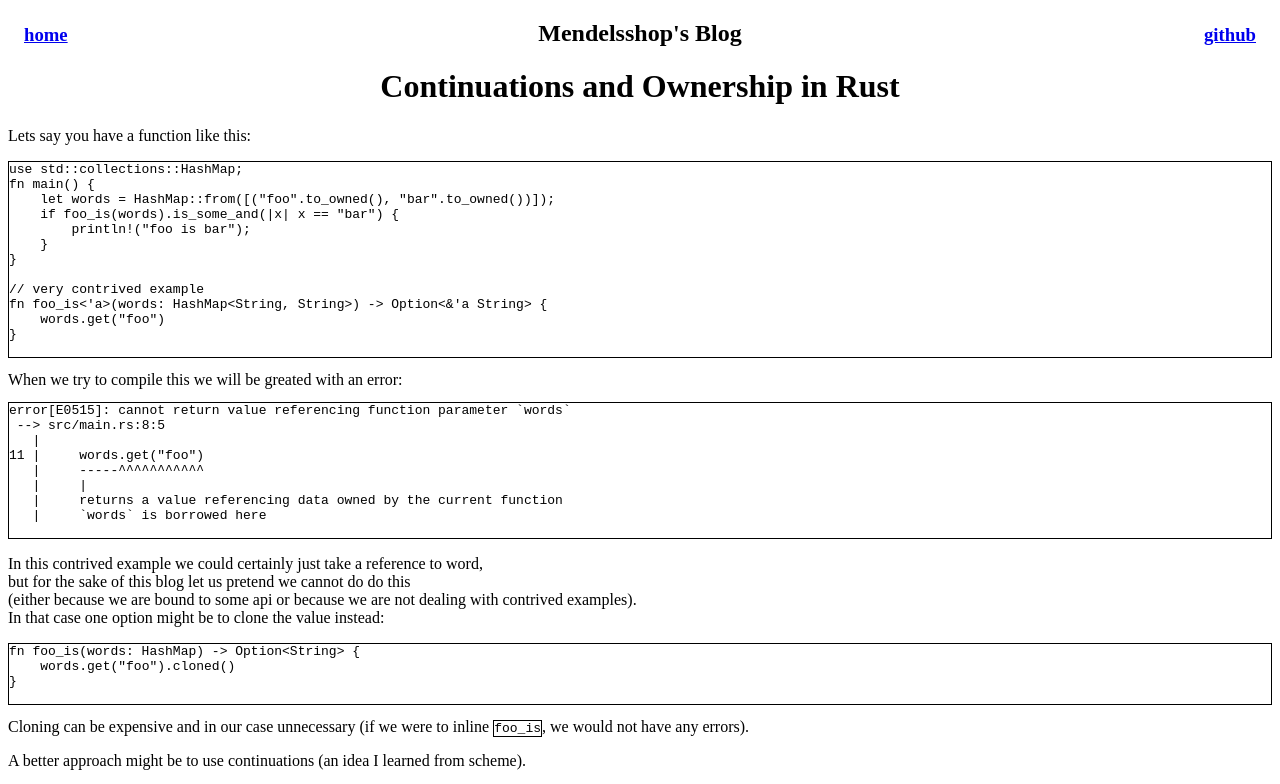
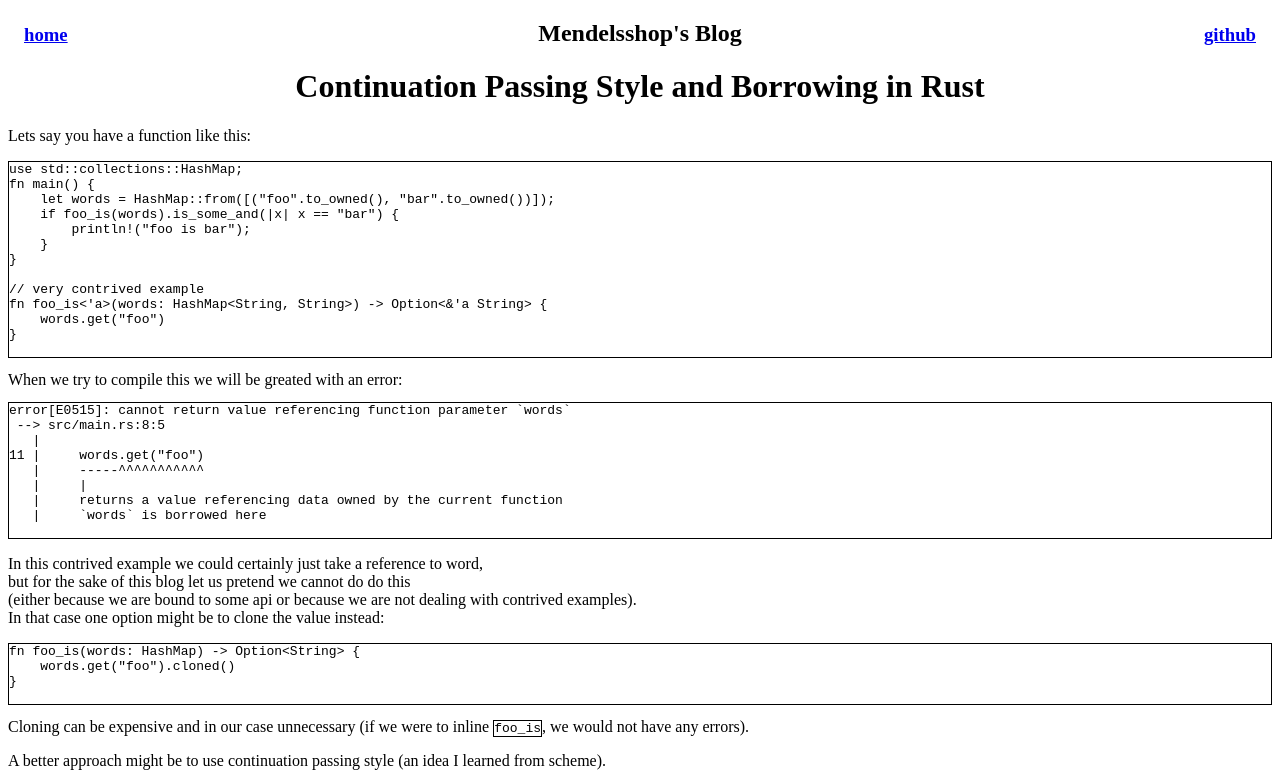
Before and after one commit to mendelsshop/blog, a plain HTML site: page entries/CPS_and_Borrowing.html in a window 1280 px wide. Shown: the top 784 px of the page. Drawn offline with Linux system fonts and the light colour scheme.

Commit message:
gave blogpost a better title

```diff
--- a/entries/Continuations_and_Ownership.html
+++ b/entries/CPS_and_Borrowing.html
@@ -4,7 +4,7 @@
 <head>
     <meta charset="UTF-8">
     <meta name="viewport" content="width=device-width, initial-scale=1">
-    <title>Continuations and Ownership - Rust</title>
+    <title>Continuation Passing Style and Borrowing in Rust</title>
     <link href="../css/style.css" rel="stylesheet">
 </head>
 
@@ -12,7 +12,7 @@
     <h3><a id=home href="../index.html">home</a></h3>
     <h3><a id=github href="https://github.com/mendelsshop">github</a></h3>
     <h2 id=blogname>Mendelsshop's Blog </h2>
-    <h1 id=title>Continuations and Ownership in Rust</h1>
+    <h1 id=title>Continuation Passing Style and Borrowing in Rust</h1>
 
     <!-- TODO: headings -->
     <!-- TODO: more explanation/fluff -->
@@ -63,7 +63,7 @@ fn foo_is&lt'a&gt(words: HashMap&ltString, String&gt) -> Option&lt&'a String&gt
     </p>
 
     <p>
-        A better approach might be to use continuations (an idea I learned from scheme).
+        A better approach might be to use continuation passing style (an idea I learned from scheme).
     <pre id=codeblock><code><!-- beautify ignore:start -->fn foo_is&ltT&gt(words: HashMap<String, String>, k: impl FnOnce(Option<&'_ String>) -> T) -> T  {
     k(words.get("foo"))
 }<!-- beautify ignore:end --></code>
@@ -72,6 +72,8 @@ fn foo_is&lt'a&gt(words: HashMap&ltString, String&gt) -> Option&lt&'a String&gt
     Here the <code id=inlinecodeblock>k</code> parameter stands for continuation (notation taken from scheme).<br>
     <code id=inlinecodeblock>k</code> tells <code id=inlinecodeblock>foo_is</code> what to do next (with what it would
     have just previously returned).<br>
+    This is called continuation passing style (it is often used to make a function stack safe when there is tail call
+    elimination avaliable).<br>
     No more pesky borrowing errors and no cloning required.<br>
     If the caller needs an owned value the caller can do that with the continuation (we have passed this desicion back
     to the caller).
```
Also changed, not shown: index.html (+1 -1 lines).
